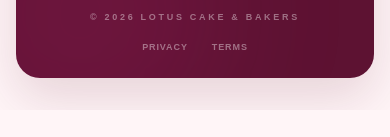
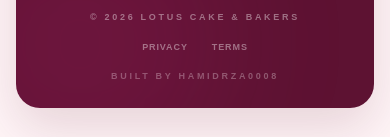
Before and after one commit to Hamidrza0008/Lotus-Cakes, a Next.js app: page / in a window 390 px wide. Shown: the part 1640-1777 px from the top of the page. Before the commit the page ends 1750 px from the top, so only its background shows below. Built offline with nearby package versions, Linux system fonts and the light colour scheme; no server answers; the database is empty.

Commit message:
Updated Responsivness

```diff
--- a/Components/Home/Footer.jsx
+++ b/Components/Home/Footer.jsx
@@ -57,13 +57,13 @@ const Footer = () => {
             <div className="space-y-2 md:space-y-3">
               <h4 className="text-[10px] font-black uppercase tracking-[0.3em] text-pink-400">Location</h4>
               <p className="text-xs md:text-sm text-pink-100/70 font-medium leading-relaxed">
-                Siddhivinayak Heights,<br/>Navi Mumbai, 410206
+                Siddhivinayak Heights,<br />Navi Mumbai, 410206
               </p>
             </div>
             <div className="space-y-2 md:space-y-3">
               <h4 className="text-[10px] font-black uppercase tracking-[0.3em] text-pink-400">Contact</h4>
               <p className="text-xs md:text-sm text-pink-100/70 font-medium leading-relaxed">
-                +91 9987xxx75<br/>
+                +91 9987xxx75<br />
                 <span className="border-b border-white/10 hover:border-pink-400 transition-colors cursor-pointer break-all">hello@lotuscakes.com</span>
               </p>
             </div>
@@ -71,15 +71,25 @@ const Footer = () => {
         </div>
 
         {/* Bottom Bar - Perfectly aligned for any device size */}
+        {/* Bottom Bar */}
         <div className="pt-6 md:pt-8 flex flex-col sm:flex-row justify-between items-center gap-4 relative z-10">
           <p className="text-[9px] uppercase tracking-[0.3em] sm:tracking-[0.4em] text-white/40 font-bold text-center">
             © 2026 Lotus Cake & Bakers
           </p>
+
           <div className="flex gap-6 text-[9px] font-black uppercase tracking-widest text-white/40">
-            <a href="#" className="hover:text-pink-400 transition-colors duration-200">Privacy</a>
-            <a href="#" className="hover:text-pink-400 transition-colors duration-200">Terms</a>
+            <a href="#" className="hover:text-pink-400 transition-colors duration-200">
+              Privacy
+            </a>
+            <a href="#" className="hover:text-pink-400 transition-colors duration-200">
+              Terms
+            </a>
           </div>
         </div>
+
+        <p className="text-[9px] uppercase tracking-[0.3em] text-white/30 font-semibold text-center mt-4">
+          Built by Hamidrza0008
+        </p>
 
       </div>
     </footer>
```
